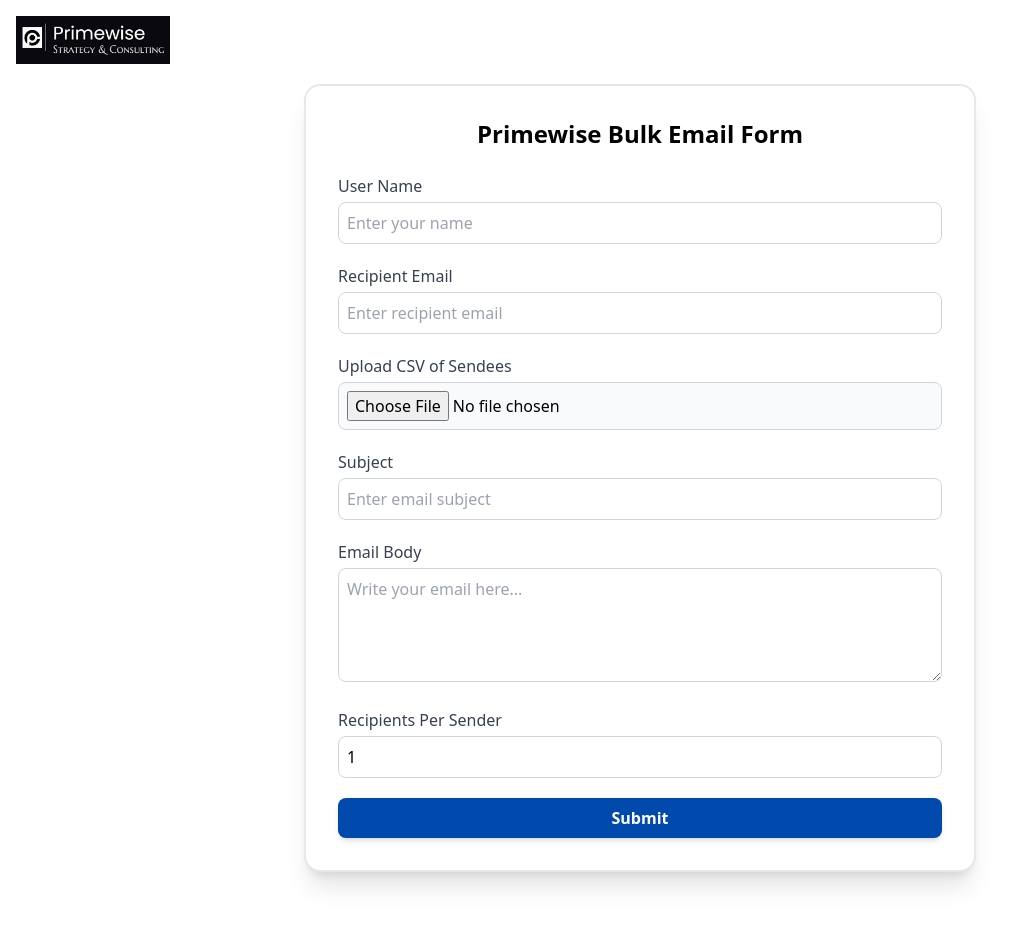
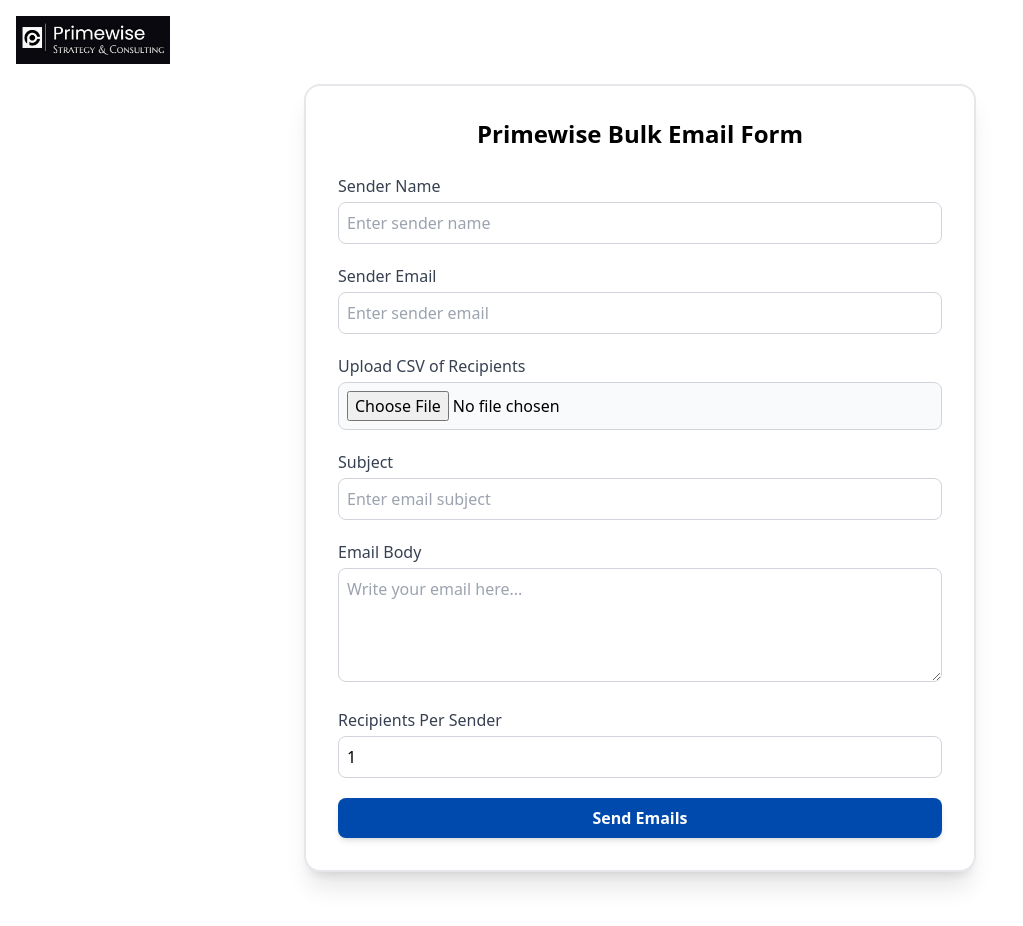
Before and after one commit to anujChoudhary-1712/email-service, a React (Vite) app in the folder client/: page / in a window 1280 px wide. Shown: the top 926 px of the page, without its empty margins (0-1023 px from the left). Built offline with nearby package versions, Linux system fonts and the light colour scheme.

Commit message:
Form and API endpoint -updated Updated small changes in form , API was updated to integrate better and fast

```diff
--- a/client/src/component/Form.jsx
+++ b/client/src/component/Form.jsx
@@ -2,27 +2,27 @@
 import { emailFormSchema } from "../utils/validationSchema";
 import Papa from "papaparse";
 import { useState } from "react";
+import axios from "axios";
 
 export default function PrimewiseForm() {
   const [totalEmails, setTotalEmails] = useState(0);
   const [requiredSenders, setRequiredSenders] = useState(0);
+  const [loading, setLoading] = useState(false);
 
   const formik = useFormik({
     initialValues: {
-      userName: "",
-      recipientEmail: "",
+      userName: "",      // Sender Name
+      senderEmail: "",   // Sender Email
       subject: "",
       body: "",
       recipientsPerSender: 1,
       csvFile: null,
     },
     validationSchema: emailFormSchema,
-    onSubmit: (values) => {
-      console.log("Form Data:", values);
-      alert("Form submitted successfully!");
-    },
+    validateOnChange: true,
+    validateOnBlur: true,
+    onSubmit: () => {},
   });
-
 
   const handleCSV = (file) => {
     Papa.parse(file, {
@@ -41,25 +41,55 @@
     });
   };
 
+  const handleSend = async () => {
+    setLoading(true);
+    try {
+      await formik.validateForm();
+      if (!formik.isValid) {
+        alert("Please fix validation errors before submitting.");
+        return;
+      }
+
+      const formData = new FormData();
+      formData.append("userName", formik.values.userName);
+      formData.append("senderEmail", formik.values.senderEmail);
+      formData.append("subject", formik.values.subject);
+      formData.append("body", formik.values.body);
+      formData.append("recipientsPerSender", formik.values.recipientsPerSender);
+
+      if (formik.values.csvFile) {
+        formData.append("csvFile", formik.values.csvFile);
+      }
+
+     const res = await axios.post("http://127.0.0.1:8000/send_emails", formData, {
+  headers: { "Content-Type": "multipart/form-data" },
+});
+
+
+      alert(res.data.message || "Form submitted successfully!");
+    } catch (err) {
+      console.error("Error submitting form:", err);
+      alert("Failed to submit form!");
+    } finally {
+      setLoading(false);
+    }
+  };
+
   return (
-    <div className=" min-h-screen bg-white relative flex items-center justify-center  py-5">
-
+    <div className="min-h-screen bg-white relative flex items-center justify-center py-5">
       <div className="absolute top-4 left-4">
         <img src="/public/logo.png" alt="primewise" className="h-12" />
       </div>
 
-
-      <div className= " font-sans font-normal bg-white border-2 border-black-100   shadow-xl rounded-2xl p-8 my-16 w-full max-w-2xl">
+      <div className="font-sans font-normal bg-white border-2 border-black-100 shadow-xl rounded-2xl p-8 my-16 w-full max-w-2xl">
         <h1 className="text-2xl font-bold text-black mb-6 text-center">
           Primewise Bulk Email Form
         </h1>
 
-        <form onSubmit={formik.handleSubmit} className="space-y-5">
+        <form className="space-y-5">
 
           <div>
-            <label className="block mb-1 font-medium text-gray-700">
-              User Name
-            </label>
+            <label className="block mb-1 font-medium text-gray-700">Sender Name</label>
             <input
               type="text"
               name="userName"
@@ -70,8 +100,8 @@
                 formik.touched.userName && formik.errors.userName
                   ? "border-red-500"
                   : "border-gray-300"
-              } focus:ring-2 focus:ring-prime-blue`}
-              placeholder="Enter your name"
+              }`}
+              placeholder="Enter sender name"
             />
             {formik.touched.userName && formik.errors.userName && (
               <p className="text-red-500 text-sm">{formik.errors.userName}</p>
@@ -80,34 +110,28 @@
 
 
           <div>
-            <label className="block mb-1 font-medium text-gray-700">
-              Recipient Email
-            </label>
+            <label className="block mb-1 font-medium text-gray-700">Sender Email</label>
             <input
               type="email"
-              name="recipientEmail"
+              name="senderEmail"
               onChange={formik.handleChange}
               onBlur={formik.handleBlur}
-              value={formik.values.recipientEmail}
+              value={formik.values.senderEmail}
               className={`w-full border rounded-lg p-2 ${
-                formik.touched.recipientEmail && formik.errors.recipientEmail
+                formik.touched.senderEmail && formik.errors.senderEmail
                   ? "border-red-500"
                   : "border-gray-300"
-              } focus:ring-2 focus:ring-prime-blue`}
-              placeholder="Enter recipient email"
+              }`}
+              placeholder="Enter sender email"
             />
-            {formik.touched.recipientEmail && formik.errors.recipientEmail && (
-              <p className="text-red-500 text-sm">
-                {formik.errors.recipientEmail}
-              </p>
+            {formik.touched.senderEmail && formik.errors.senderEmail && (
+              <p className="text-red-500 text-sm">{formik.errors.senderEmail}</p>
             )}
           </div>
 
 
           <div>
-            <label className="block mb-1 font-medium text-gray-700">
-              Upload CSV of Sendees
-            </label>
+            <label className="block mb-1 font-medium text-gray-700">Upload CSV of Recipients</label>
             <input
               type="file"
               name="csvFile"
@@ -126,9 +150,7 @@
 
 
           <div>
-            <label className="block mb-1 font-medium text-gray-700">
-              Subject
-            </label>
+            <label className="block mb-1 font-medium text-gray-700">Subject</label>
             <input
               type="text"
               name="subject"
@@ -139,7 +161,7 @@
                 formik.touched.subject && formik.errors.subject
                   ? "border-red-500"
                   : "border-gray-300"
-              } focus:ring-2 focus:ring-prime-blue`}
+              }`}
               placeholder="Enter email subject"
             />
             {formik.touched.subject && formik.errors.subject && (
@@ -149,9 +171,7 @@
 
 
           <div>
-            <label className="block mb-1 font-medium text-gray-700">
-              Email Body
-            </label>
+            <label className="block mb-1 font-medium text-gray-700">Email Body</label>
             <textarea
               name="body"
               onChange={formik.handleChange}
@@ -162,7 +182,7 @@
                 formik.touched.body && formik.errors.body
                   ? "border-red-500"
                   : "border-gray-300"
-              } focus:ring-2 focus:ring-prime-blue`}
+              }`}
               placeholder="Write your email here..."
             />
             {formik.touched.body && formik.errors.body && (
@@ -172,18 +192,14 @@
 
 
           <div>
-            <label className="block mb-1 font-medium text-gray-700">
-              Recipients Per Sender
-            </label>
+            <label className="block mb-1 font-medium text-gray-700">Recipients Per Sender</label>
             <input
               type="number"
               name="recipientsPerSender"
               onChange={(e) => {
                 formik.handleChange(e);
                 if (totalEmails > 0) {
-                  const sendersNeeded = Math.ceil(
-                    totalEmails / e.target.value
-                  );
+                  const sendersNeeded = Math.ceil(totalEmails / e.target.value);
                   setRequiredSenders(sendersNeeded);
                 }
               }}
@@ -194,14 +210,12 @@
                 formik.errors.recipientsPerSender
                   ? "border-red-500"
                   : "border-gray-300"
-              } focus:ring-2 focus:ring-prime-blue`}
+              }`}
               min="1"
             />
             {formik.touched.recipientsPerSender &&
               formik.errors.recipientsPerSender && (
-                <p className="text-red-500 text-sm">
-                  {formik.errors.recipientsPerSender}
-                </p>
+                <p className="text-red-500 text-sm">{formik.errors.recipientsPerSender}</p>
               )}
           </div>
 
@@ -209,21 +223,49 @@
           {totalEmails > 0 && (
             <div className="bg-prime-gray p-4 rounded-lg text-center">
               <p className="font-medium text-gray-700">
-                Total Emails in CSV: <b>{totalEmails}</b>
+                Total Recipient Emails in CSV: <b>{totalEmails}</b>
               </p>
               <p className="font-medium text-gray-700">
-                Required Senders:{" "}
-                <b className="text-prime-blue">{requiredSenders}</b>
+                Required Senders: <b className="text-prime-blue">{requiredSenders}</b>
               </p>
             </div>
           )}
 
 
           <button
-            type="submit"
-            className="w-full bg-prime-blue text-white font-semibold py-2 rounded-lg shadow-md hover:bg-blue-700 transition"
+            type="button"
+            onClick={handleSend}
+            disabled={loading}
+            className={`w-full text-white font-semibold py-2 rounded-lg shadow-md transition
+              ${loading ? "bg-gray-400 cursor-not-allowed" : "bg-prime-blue hover:bg-blue-700"}`}
           >
-            Submit
+            {loading ? (
+              <div className="flex items-center justify-center space-x-2">
+                <svg
+                  className="animate-spin h-5 w-5 text-white"
+                  xmlns="http://www.w3.org/2000/svg"
+                  fill="none"
+                  viewBox="0 0 24 24"
+                >
+                  <circle
+                    className="opacity-25"
+                    cx="12"
+                    cy="12"
+                    r="10"
+                    stroke="currentColor"
+                    strokeWidth="4"
+                  />
+                  <path
+                    className="opacity-75"
+                    fill="currentColor"
+                    d="M4 12a8 8 0 018-8v4a4 4 0 00-4 4H4z"
+                  />
+                </svg>
+                <span>Sending...</span>
+              </div>
+            ) : (
+              "Send Emails"
+            )}
           </button>
         </form>
       </div>
```
Also changed, not shown: 1 other file (tests, documents, lock files or other folders).
